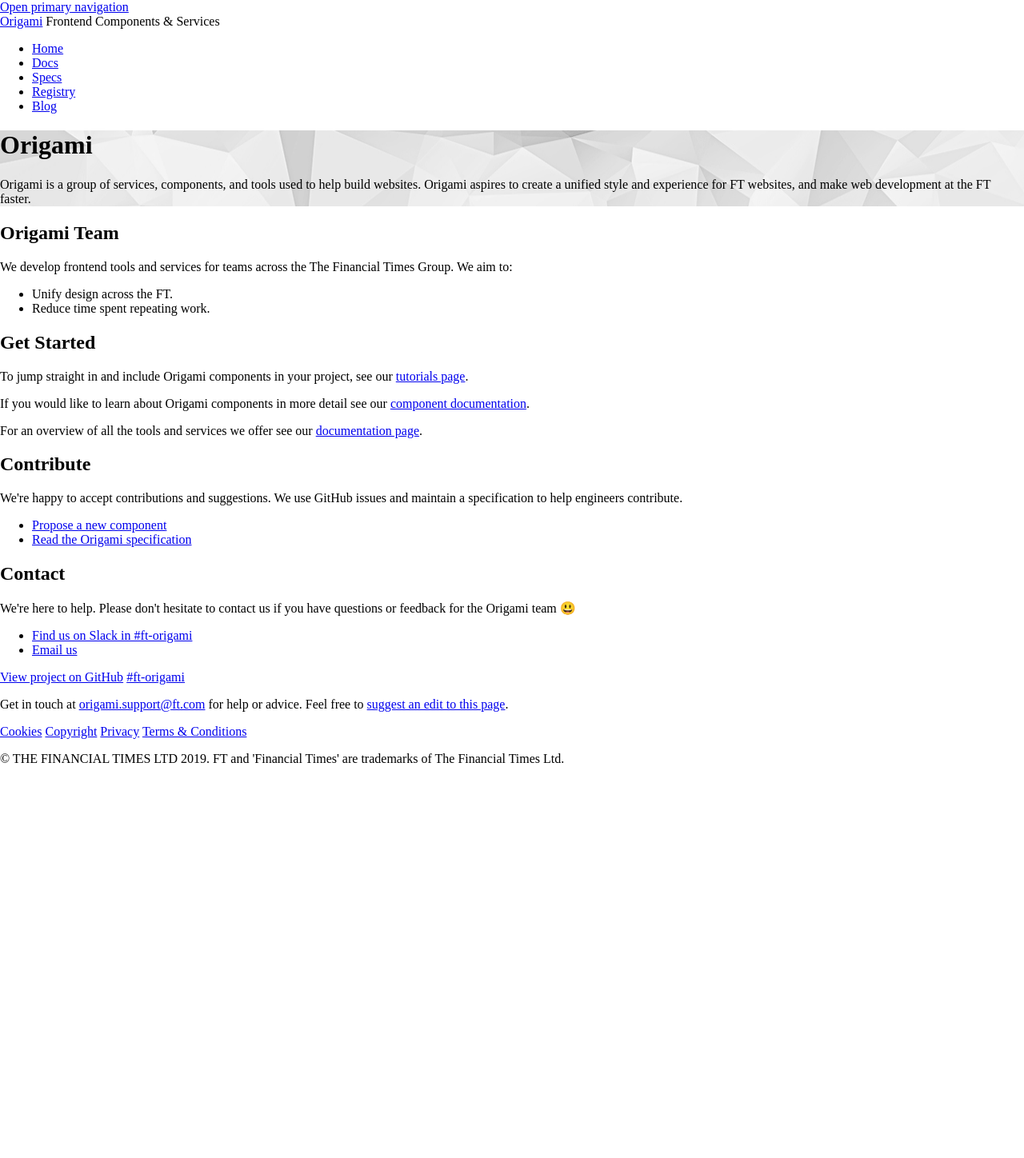
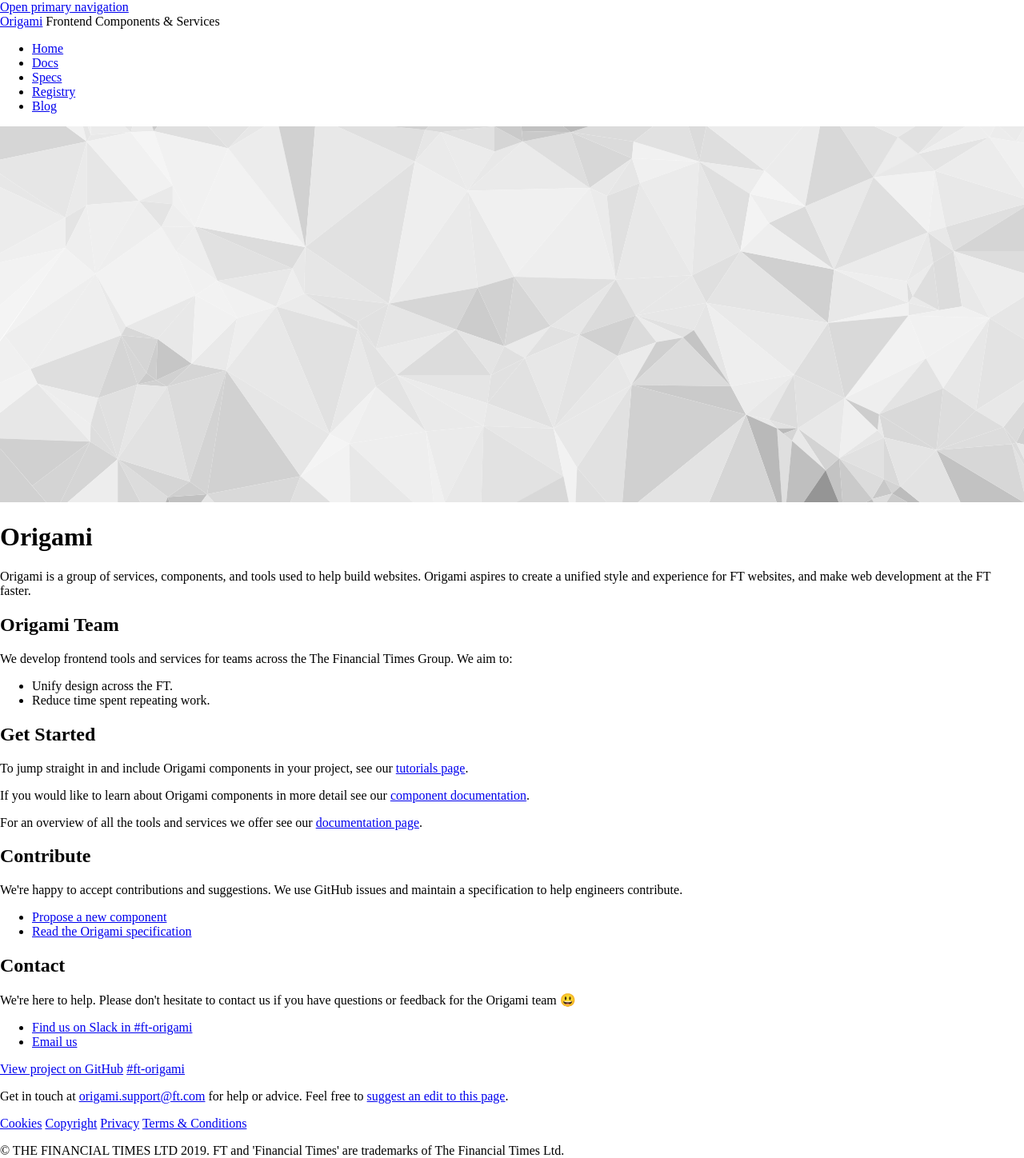
Before and after one commit to Financial-Times/origami-website, a Jekyll site: the page built from pages/home.html, in a window 1280 px wide. Shown: the whole page at 80% size. Built offline with Jekyll 4.4.1, drawn with Linux system fonts in a browser that asks for light colours; a style sheet for code colours, icons or effects is not loaded; before the commit the page ends 958 px from its top, so only the background shows below that; grey boxes are pictures that could not be loaded.

Commit message:
no idea how to actually do this but lets save the svg

```diff
--- a/assets/main.scss
+++ b/assets/main.scss
@@ -45,7 +45,8 @@ table.o-manifest__table {
 }
 
 .o-website__hero--home {
-	background-image: url('./images/home-page-hero.jpg');
+// 	// background-image: url('./images/home-page-hero.jpg');
+	// background-image: url('./images/hero-image.svg');
 }
 
 .o-header-services__logo {
--- a/pages/home.html
+++ b/pages/home.html
@@ -11,7 +11,7 @@ nav_order: 1
 ---
 
 <div class="o-layout__hero o-layout-typography o-website__hero--home">
-
+	{% include hero-image.svg %}
 	<h1>{{page.title}}</h1>
 	<p>
 		Origami is a group of services, components, and tools used to help build websites.
```
Also changed, not shown: _includes/hero-image.svg (added).
